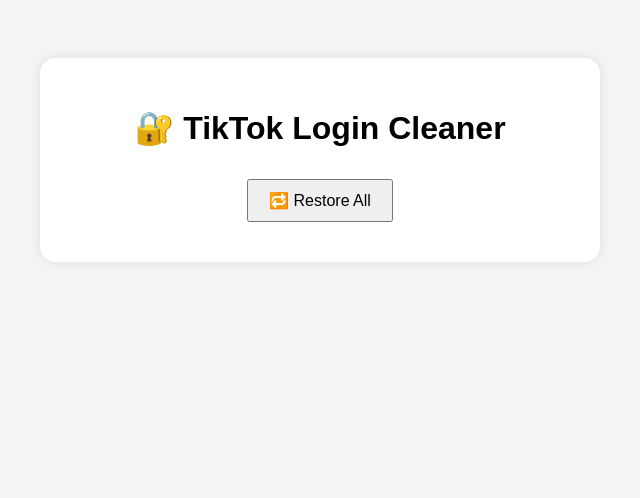
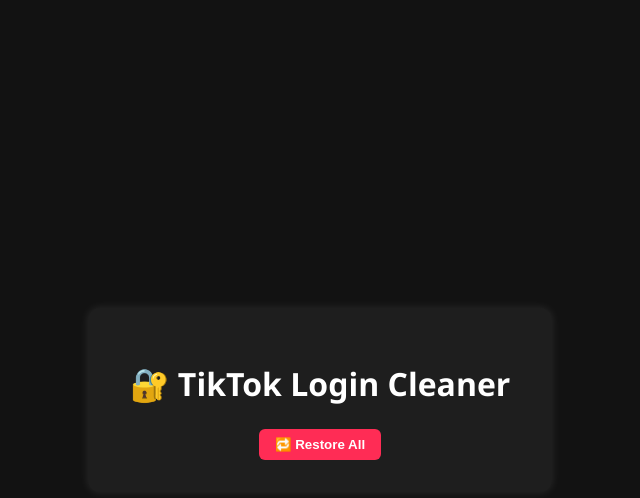
Before and after one commit to Shujjey/login-cleaner, a plain HTML site: page index.html in a window 1280 px wide. Shown: the whole page, without its empty margins (320-960 px from the left). Drawn offline with Linux system fonts and the light colour scheme.

Commit message:
Update style.css

```diff
--- a/style.css
+++ b/style.css
@@ -1,23 +1,50 @@
 body {
-  font-family: Arial, sans-serif;
-  background-color: #f4f4f4;
+  margin: 0;
+  padding: 0;
+  font-family: 'Segoe UI', sans-serif;
+  background-color: #121212;
+  color: white;
+  display: flex;
+  justify-content: center;
+  align-items: center;
+  min-height: 100vh;
+}
+
+.container {
+  background-color: #1e1e1e;
+  padding: 2rem;
+  border-radius: 12px;
+  box-shadow: 0 0 10px rgba(255, 255, 255, 0.1);
+  width: 90%;
+  max-width: 400px;
   text-align: center;
-  padding: 50px;
 }
-.container {
-  background: white;
-  padding: 30px;
-  border-radius: 15px;
-  max-width: 500px;
-  margin: auto;
-  box-shadow: 0 0 10px rgba(0, 0, 0, 0.1);
+
+h1 {
+  margin-bottom: 1.5rem;
 }
+
+.account {
+  background-color: #292929;
+  padding: 1rem;
+  margin-bottom: 1rem;
+  border-radius: 8px;
+  display: flex;
+  justify-content: space-between;
+  align-items: center;
+}
+
 button {
-  margin: 10px;
-  padding: 10px 20px;
-  font-size: 16px;
+  padding: 0.5rem 1rem;
+  background-color: #ff2c55;
+  color: white;
+  border: none;
+  border-radius: 6px;
   cursor: pointer;
+  font-weight: bold;
+  transition: background 0.3s ease;
 }
-#result {
-  margin-top: 30px;
+
+button:hover {
+  background-color: #ff0033;
 }
```
